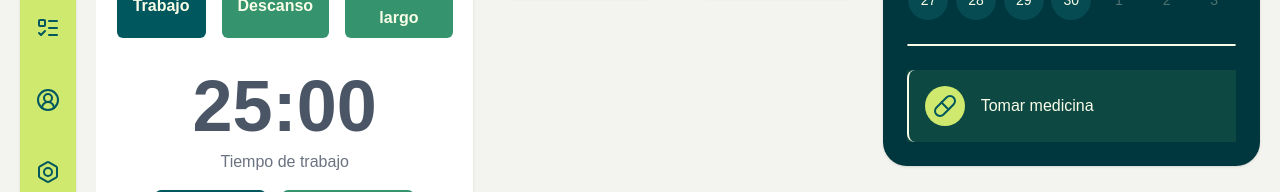
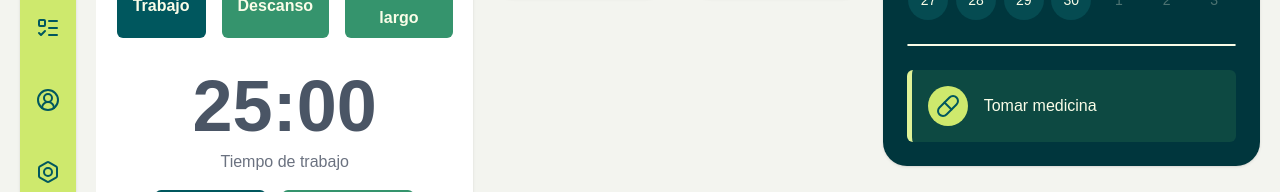
Before and after one commit to sermarmar/task-build-app, a React (Vite) app: page /home in a window 1280 px wide. Shown: the part 332-524 px from the top of the page. Built offline with nearby package versions, Linux system fonts and the light colour scheme; no server answers; the database is empty; sample sign-in values are in the browser's storage.

Commit message:
feat: mejorar estilos en CalendarBoard y actualizar DashboardPage para optimizar la presentación

```diff
--- a/src/app/features/calendar/CalendarBoard.tsx
+++ b/src/app/features/calendar/CalendarBoard.tsx
@@ -7,8 +7,8 @@ export const CalendarBoard: React.FC = () => {
         <Card color="bg-primary-950 text-tertiary-50">
             <Calendar />
             <hr className="border-tertiary-50 border rounded-full my-6" />
-            <CardBody className="flex items-center justify-between bg-secondary-700/45 border-tertiary-200">
-                <div className=" flex gap-4 items-center p-4 rounded-lg border-l-2 ">
+            <CardBody className="flex items-center justify-between">
+                <div className="flex gap-4 items-center p-4 rounded-md border-l-5 border-tertiary-200 bg-secondary-700/45 w-full">
                     <span className="bg-tertiary-300 text-primary-900 w-10 h-10 flex items-center justify-center rounded-full">
                         <Pill />
                     </span>
--- a/src/app/pages/DashboardPage.tsx
+++ b/src/app/pages/DashboardPage.tsx
@@ -1,12 +1,9 @@
-import { Plus } from "lucide-react";
 import { Card, CardBody, CardTitle } from "../components/ux/Card";
 import { useAuth } from "../contexts/auth/useAuth";
 import { CalendarBoard } from "../features/calendar/CalendarBoard";
 import { MentalHealthBoard } from "../features/mental_healtth/MentalHealthBoard";
 import { Pomodoro } from '../features/Pomodoro';
-import { Button } from "../components/ux/Button";
 import { ButtonCreateHabit } from "../features/habits/components/ButtonCreateHabit";
-import { HabitBoardContext } from "../features/habits/contexts/HabitBoardContext";
 import { HabitBoardProvider } from "../features/habits/contexts/HabitBoardProvider";
 import { ButtonCreateTask } from "../features/tasks/components/ButtonCreateTask";
 import { TaskBoardProvider } from "../features/tasks/contexts/TaskBoardProvider";
```
